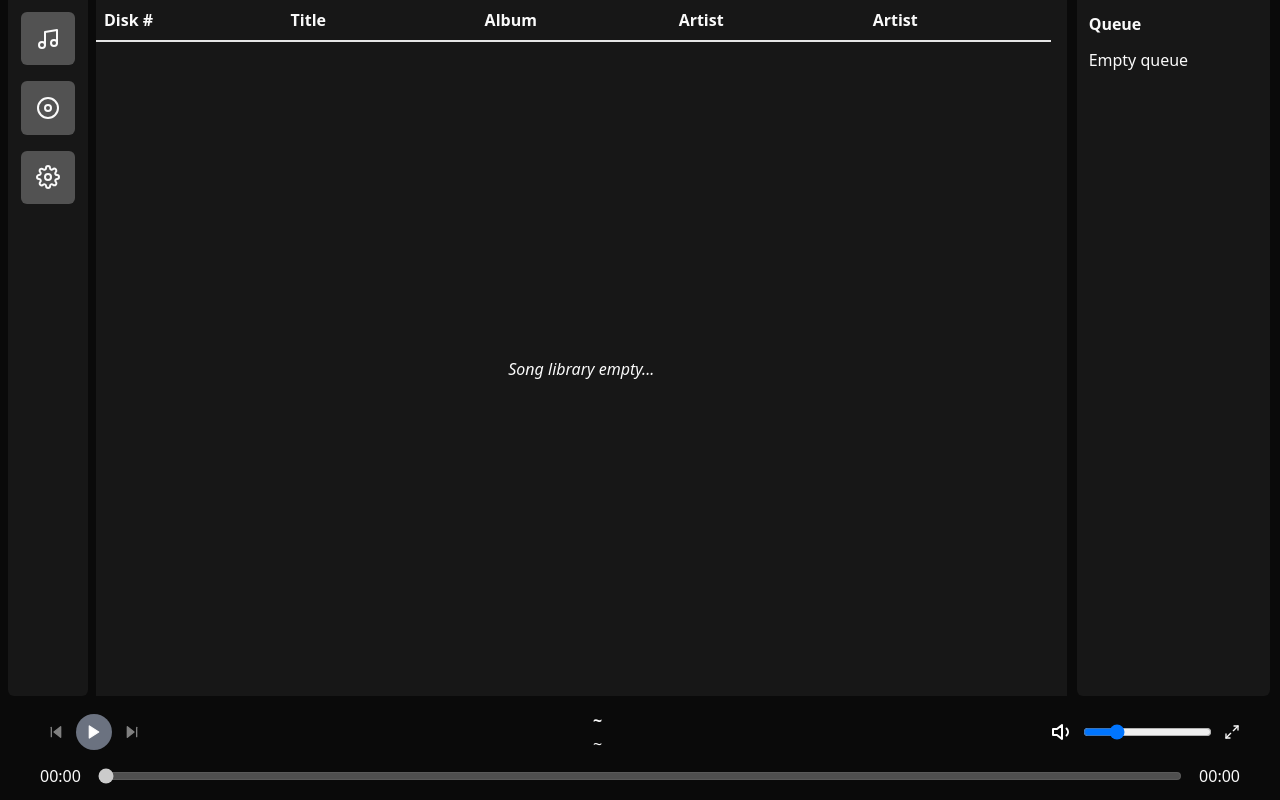
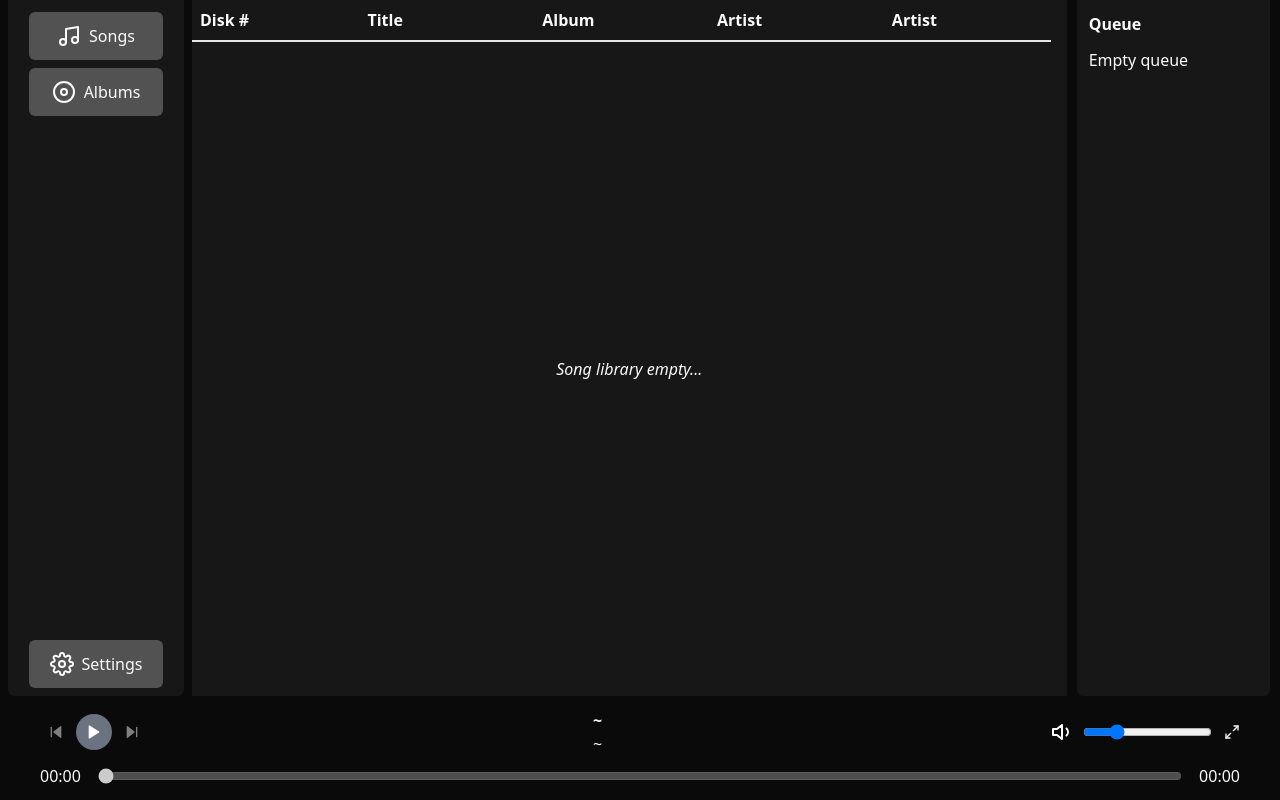
Before and after one commit to callum-jones19/coralia, a React (Vite) app: page /home in a window 1280 px wide. Built offline with nearby package versions, Linux system fonts and the light colour scheme.

Commit message:
Add labels to screen buttons

```diff
--- a/src/components/MenuBar.tsx
+++ b/src/components/MenuBar.tsx
@@ -27,25 +27,30 @@ export default function MenuBar() {
 
   return (
     <>
-      <div className="bg-neutral-950 w-24 h-full">
-        <div className="w-20 overflow-auto h-full flex flex-col justify-start gap-4 items-center p-2 pt-3 bg-neutral-900 rounded-b-md m-auto">
+      <div className="bg-neutral-950 w-48 h-full">
+        <div className="w-[92%] overflow-auto h-full flex flex-col justify-between gap-4 items-center p-2 pt-3 bg-neutral-900 rounded-b-md m-auto">
+          <div className="w-full ml-auto flex flex-col gap-2 items-center">
             <button
-            className="bg-neutral-600 rounded-md w-10/12 aspect-square"
+              className="flex flex-row items-center justify-center gap-2 bg-neutral-600 rounded-md w-10/12 p-3"
               onClick={() => handleClickSongs()}
             >
-            <Music className="m-auto" />
+              <Music />
+              <p>Songs</p>
               </button>
             <button
-            className="bg-neutral-600 rounded-md w-10/12 aspect-square"
+              className="flex flex-row items-center justify-center gap-2 bg-neutral-600 rounded-md w-10/12 p-3"
               onClick={() => handleClickAlbums()}
             >
-            <Disc className="m-auto" />
+              <Disc />
+              <p>Albums</p>
               </button>
+          </div>
           <button
-            className="bg-neutral-600 rounded-md w-10/12 aspect-square"
+              className="flex flex-row items-center justify-center gap-2 bg-neutral-600 rounded-md w-10/12 p-3"
               onClick={() => handleClickSettings()}
           >
-            <Settings className="m-auto" />
+            <Settings />
+            <p>Settings</p>
           </button>
         </div>
       </div>
```
Lines whose indentation alone changed are shown as unchanged.
